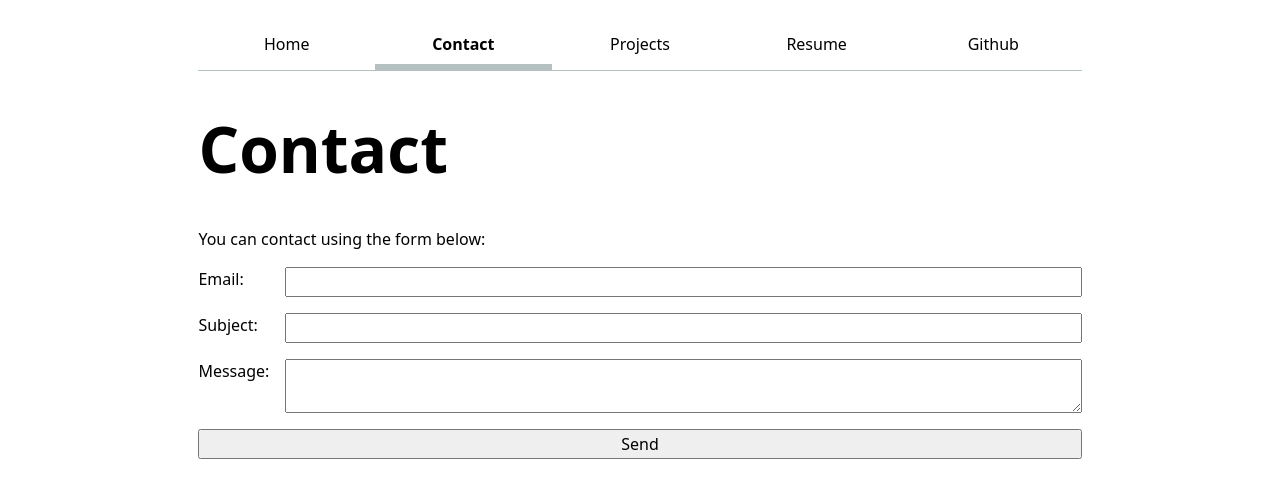
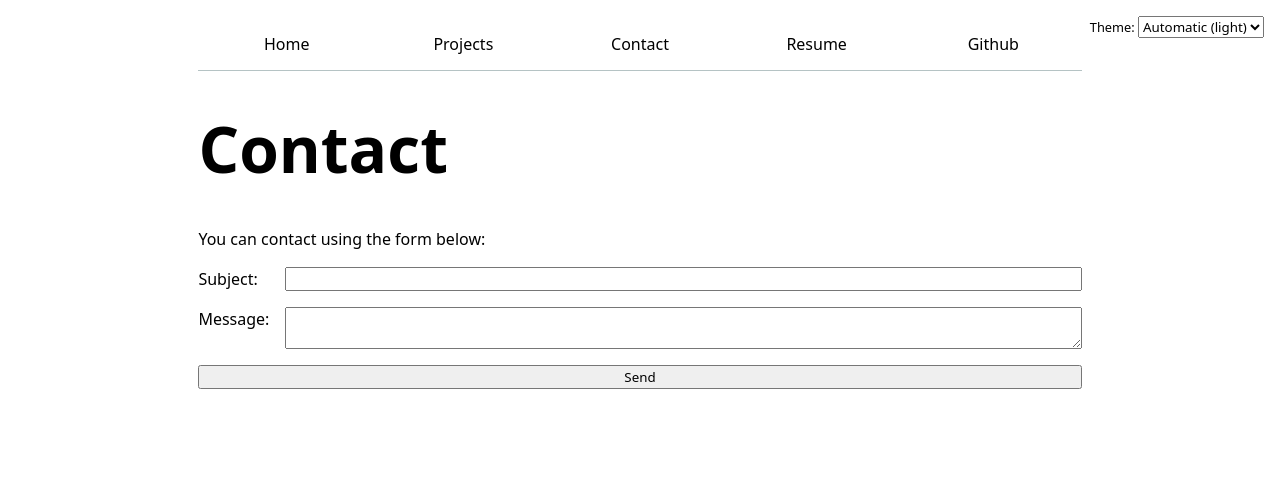
Before and after one commit to m1petersen/portfolio, a plain HTML site: page contact/index.html in a window 1280 px wide. Drawn offline with Linux system fonts and the light colour scheme.

Commit message:
Styling changes
added global.js, improved contact form and added dark mode

```diff
--- a/contact/index.html
+++ b/contact/index.html
@@ -5,26 +5,15 @@
     <meta name="viewport" content="width=device-width, initial-scale=1.0">
     <title>Contact</title>
     <link rel="stylesheet" href="../style.css">
+    <script src="../global.js" type="module"></script>
 </head>
 <body>
-    <nav>
-    <a href="../index.html">Home</a>
-    <a href="index.html" class="current">Contact</a>
-    <a href="../projects/index.html">Projects</a>
-    <a href="../resume/index.html">Resume</a>
-    <a href="https://github.com/m1petersen" target="_blank">Github</a>
-    </nav>
 
     <h1>Contact</h1>
     <p>
         You can contact using the form below:
     </p>
-    <form action="mailto:m1petersen@ucsd.edu" method="post" enctype="text/plain">
-        <label>
-            Email:
-            <input type="email" id="email" name="email">
-        </label>
-
+    <form action="mailto:m1petersen@ucsd.edu">
         <label>
             Subject:
             <input type="text" id="subject" name="subject">
@@ -37,5 +26,6 @@
 
         <button type="submit">Send</button>
     </form>
+
 </body>
 </html>
--- /dev/null
+++ b/global.js
@@ -0,0 +1,98 @@
+console.log('IT’S ALIVE!');
+
+function $$(selector, context = document) {
+  return Array.from(context.querySelectorAll(selector));
+}
+
+let pages = [
+  { url: '', title: 'Home' },
+  { url: 'projects/', title: 'Projects' },
+  { url: 'contact/', title: 'Contact' },
+  { url: 'resume/', title: 'Resume' },
+  { url: 'https://github.com/m1petersen', title: 'Github' }
+];
+
+let nav = document.createElement('nav');
+document.body.prepend(nav);
+
+const BASE_PATH = (location.hostname === "localhost" || location.hostname === "127.0.0.1")
+  ? "/"                  // Local server
+  : "/portfolio/";       // GitHub Pages repo name
+
+for (let p of pages) {
+  let url = p.url;
+  let title = p.title;
+
+  url = !url.startsWith('http') ? BASE_PATH + url : url;
+
+  let a = document.createElement('a');
+  a.href = url;
+  a.textContent = title;
+
+  a.classList.toggle(
+    'current',
+    a.host === location.host && a.pathname === location.pathname
+  );
+
+  if (a.host !== location.host) {
+    a.target = "_blank";
+  }
+
+  nav.append(a);
+}
+
+const isMacOsDark = window.matchMedia("(prefers-color-scheme: dark)").matches;
+const defaultTheme = isMacOsDark ? "dark" : "light";
+
+document.body.insertAdjacentHTML(
+  'afterbegin',
+  `
+  <label class="color-scheme">
+    Theme:
+    <select>
+      <option value="light dark">Automatic (${defaultTheme})</option>
+      <option value="light">Light</option>
+      <option value="dark">Dark</option>
+    </select>
+  </label>
+  `
+);
+
+let select = document.querySelector('.color-scheme select');
+
+function setColorScheme(colorScheme) {
+  document.documentElement.style.setProperty('color-scheme', colorScheme);
+  select.value = colorScheme;
+}
+
+if ("colorScheme" in localStorage) {
+  setColorScheme(localStorage.colorScheme);
+}
+
+select.addEventListener('input', function (event) {
+  console.log('color scheme changed to', event.target.value);
+
+  setColorScheme(event.target.value);
+
+  localStorage.colorScheme = event.target.value;
+});
+
+let form = document.querySelector('form');
+
+form?.addEventListener('submit', function (event) {
+  event.preventDefault();
+
+  let data = new FormData(form);
+
+  let url = form.action + "?";
+
+  for (let [name, value] of data) {
+    url += `${name}=${encodeURIComponent(value)}&`;
+
+    console.log(name, encodeURIComponent(value));
+  }
+
+  url = url.slice(0, -1);
+
+  location.href = url;
+});
--- a/style.css
+++ b/style.css
@@ -4,6 +4,7 @@
 
 html {
   accent-color: var(--color-accent);
+  color-scheme: light dark;
 }
 
 body {
@@ -13,12 +14,20 @@ body {
   padding: 1rem;
 }
 
+.color-scheme {
+  position: absolute;
+  top: 1rem;
+  right: 1rem;
+  font-size: 80%;
+}
+
 nav {
+  --border-color: oklch(50% 10% 200 / 40%);
   display: flex;
   margin-bottom: 1rem;
   border-bottom-width: 1px;
   border-bottom-style: solid;
-  border-bottom-color: oklch(80% 3% 200);
+  border-bottom-color: var(--border-color);
 }
 
 nav a {
@@ -32,21 +41,19 @@ nav a {
 
 nav a:hover {
   border-bottom-color: var(--color-accent);
-  background-color: oklch(from var(--color-accent) 95% 5% h);
+  background-color: color-mix(in oklch, var(--color-accent), canvas 85%);
 }
 
 .current {
   font-weight: bold;
   border-bottom-width: 0.4em;
   border-bottom-style: solid;
-  border-bottom-color: oklch(80% 3% 200);
+  border-bottom-color: var(--border-color);
   padding-bottom: 0.1em;
 }
 
-input,
-textarea,
-button {
-    font: inherit;
+input, textarea, button, select {
+  font-family: inherit;
 }
 
 form {
```
Also changed, not shown: index.html (+1 -7 lines), projects/index.html (+1 -7 lines), resume/index.html (+1 -8 lines).
